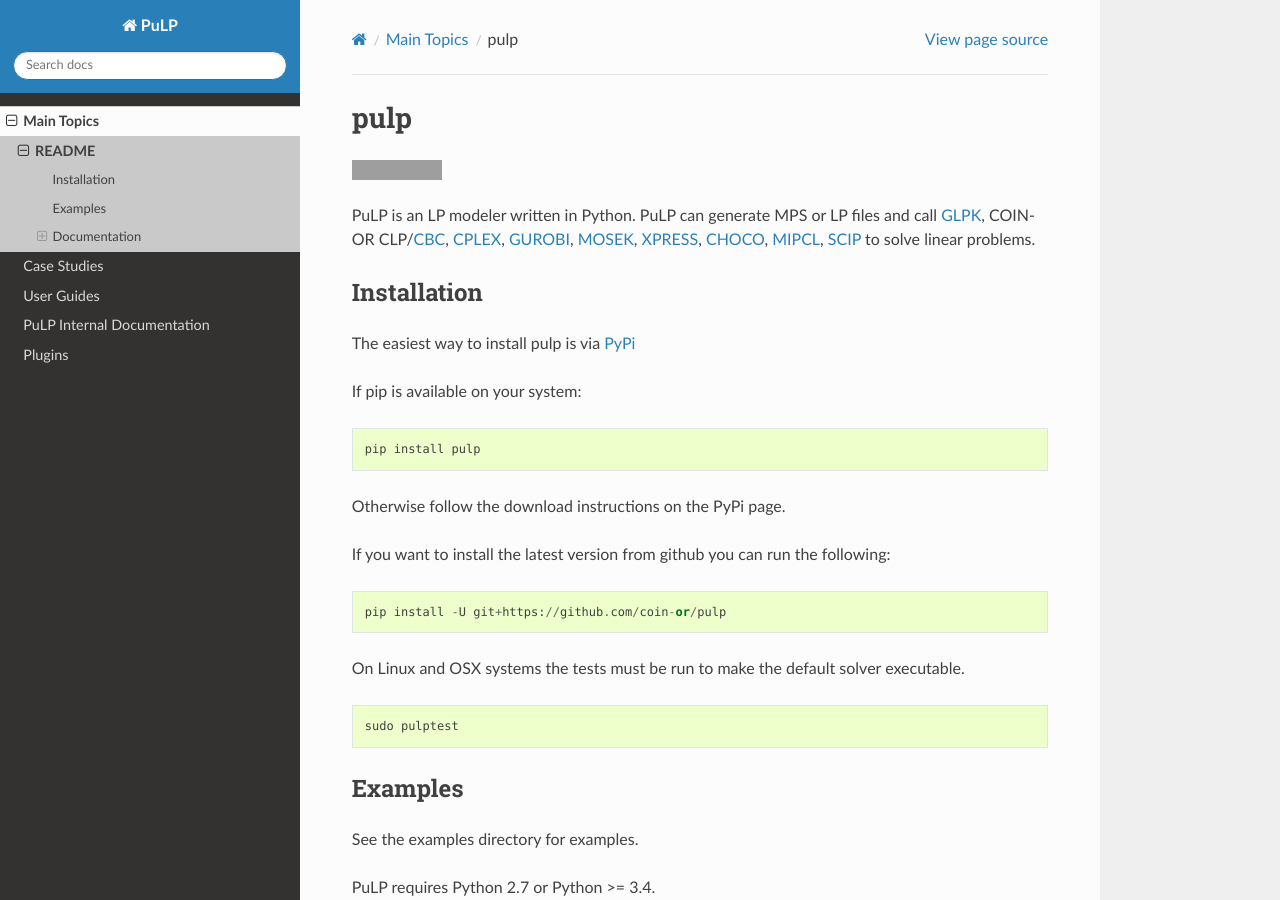
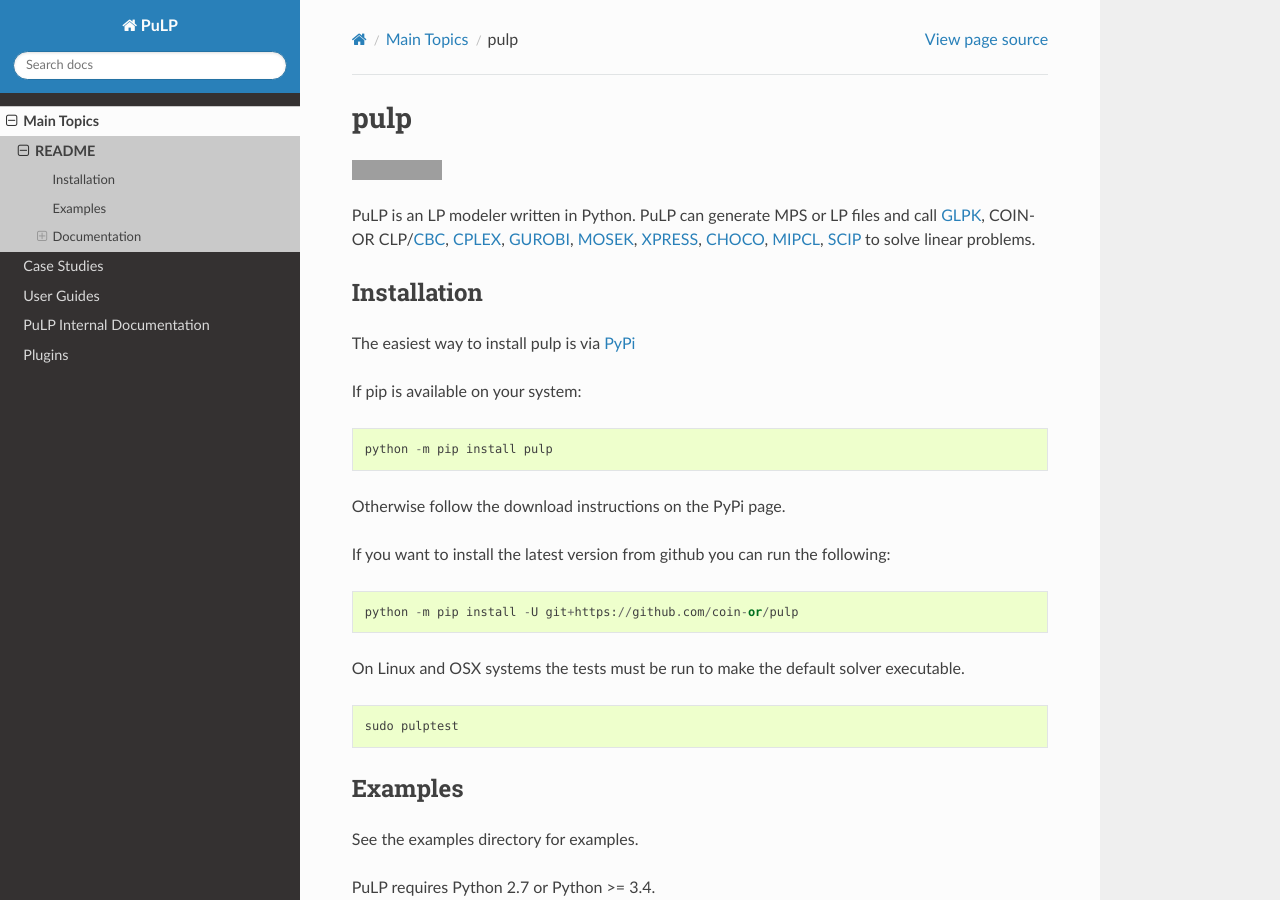
Before and after one commit to coin-or/pulp, a Sphinx documentation site: the page built from doc/source/main/includeme.rst, in a window 1280 px wide and 900 px high. Built offline with Sphinx 7.4.7 and the Read the Docs theme 2.0.0, drawn with Linux system fonts in a browser that asks for light colours; pages that are not in the unit, such as notebooks, are missing from menus; the version number could not be read and is left out; grey boxes are pictures that could not be loaded.

```diff
--- a/README.rst
+++ b/README.rst
@@ -14,14 +14,14 @@ The easiest way to install pulp is via `PyPi <https://pypi.python.org/pypi/PuLP>
 
 If pip is available on your system::
 
-     pip install pulp
+     python -m pip install pulp
 
 Otherwise follow the download instructions on the PyPi page.
 
 
 If you want to install the latest version from github you can run the following::
 
-    pip install -U git+https://github.com/coin-or/pulp
+    python -m pip install -U git+https://github.com/coin-or/pulp
 
 
 On Linux and OSX systems the tests must be run to make the default
--- a/doc/source/conf.py
+++ b/doc/source/conf.py
@@ -16,7 +16,7 @@ import sys, os
 # If extensions (or modules to document with autodoc) are in another directory,
 # add these directories to sys.path here. If the directory is relative to the
 # documentation root, use os.path.abspath to make it absolute, like shown here.
-sys.path.insert(0,os.path.abspath('../src/pulp/'))
+sys.path.insert(0,os.path.abspath('../../'))
 
 # -- General configuration -----------------------------------------------------
 
```
Also changed, not shown: .github/ISSUE_TEMPLATE/Bug_report.md, 3 other files.
